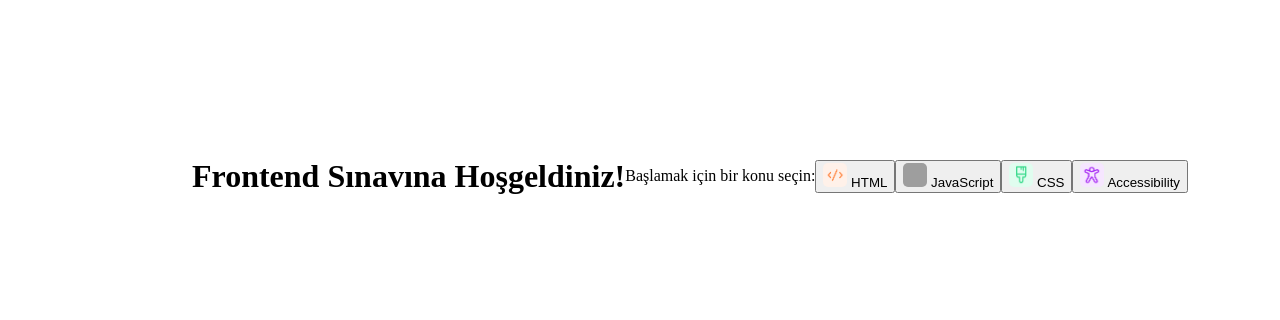
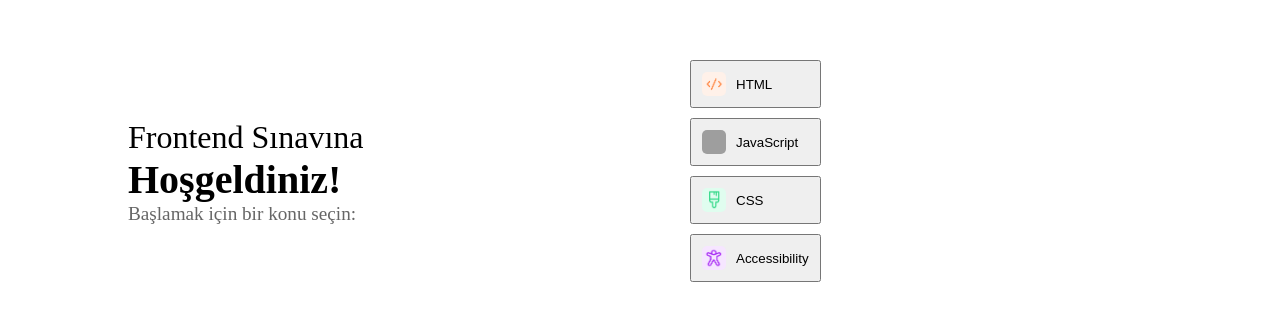
Before and after one commit to ElifKeskinn/QuizApp-Next.js, a Next.js app: page / in a window 1280 px wide. Shown: the part 232-552 px from the top of the page. Built offline with nearby package versions, Linux system fonts and the light colour scheme; grey boxes are pictures that could not be loaded.

Commit message:
styling for results page

```diff
--- a/app/page.js
+++ b/app/page.js
@@ -16,10 +16,14 @@ export default function HomePage() {
   };
 
   return (
-    <div className='StartPage'>
-      <h1>Frontend Sınavına Hoşgeldiniz!</h1>
-      <p>Başlamak için bir konu seçin:</p>
-      <div className="topic-buttons">
+    <div className="StartPage">
+      <div className="leftSide">
+        <h1 className="welcome">Frontend Sınavına</h1>
+        <h1 className="front">Hoşgeldiniz!</h1>
+        <p className="subtitle">Başlamak için bir konu seçin:</p>
+      </div>
+      <div className="rightSide">
+        <div className="topicBtns">
           <button onClick={() => handleStartQuiz('html')}>
             <Image src="/img/html.png" alt="HTML" width={24} height={24} /> HTML
           </button>
@@ -30,8 +34,9 @@ export default function HomePage() {
             <Image src="/img/css.png" alt="CSS" width={24} height={24} /> CSS
           </button>
           <button onClick={() => handleStartQuiz('acces')}>
-          <Image src="/img/acces.png" alt="acces" width={24} height={24} /> Accessibility
+            <Image src="/img/acces.png" alt="Accessibility" width={24} height={24} /> Accessibility
           </button>
+        </div>
       </div>
     </div>
   );
```
Also changed, not shown: app/quiz/[topic]/page.js (+15 -5 lines). Lines whose indentation alone changed are shown as unchanged.
